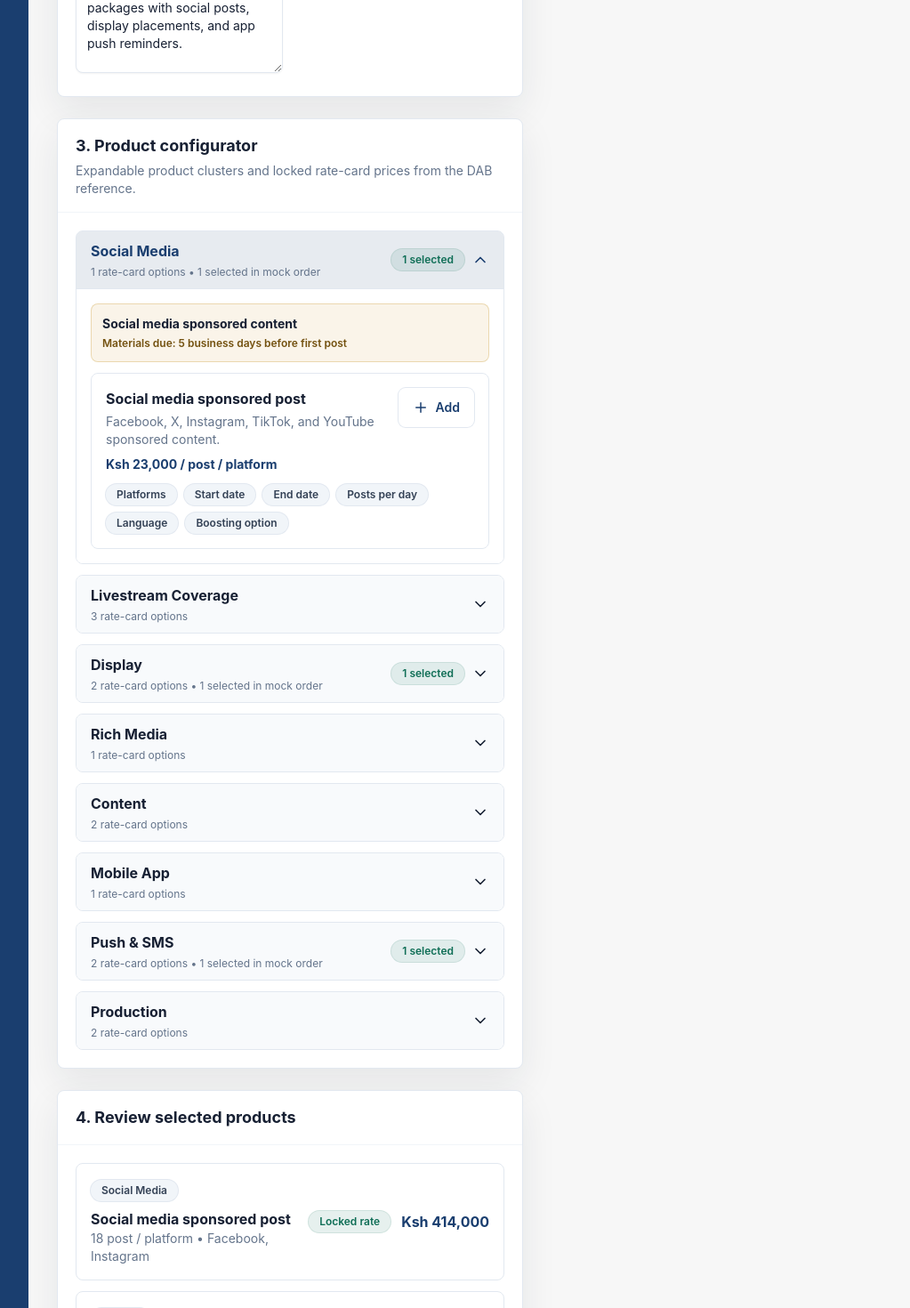
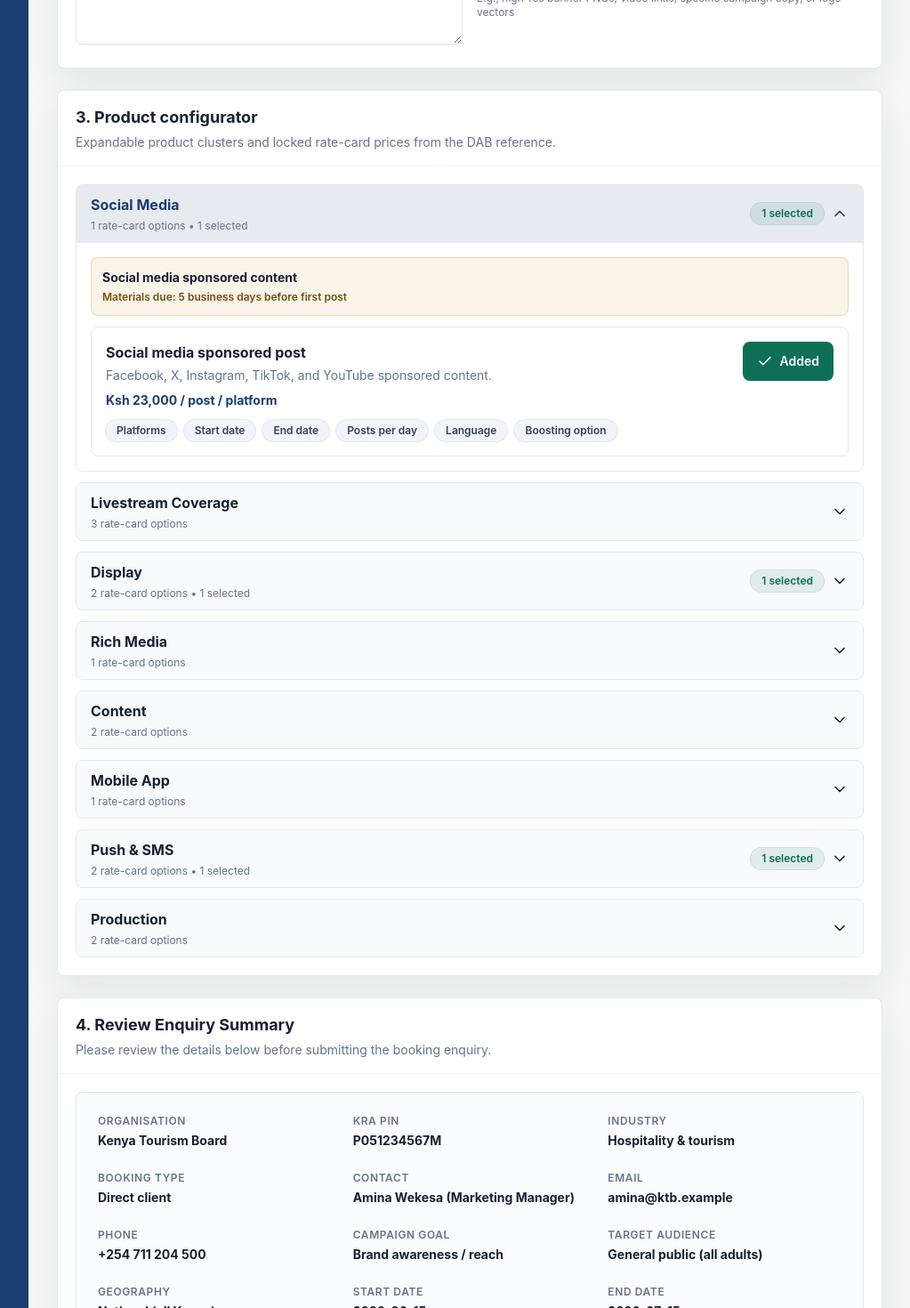
Before and after one commit to tjayearl/kbc-digital-adboard, a React (Vite) app in the folder frontend/: page /campaigns/new in a window 1280 px wide. Shown: the part 1330-2800 px from the top of the page at 89% size, without its empty margins (256-1279 px from the left). Built offline with nearby package versions, Linux system fonts and the light colour scheme.

Commit message:
fixed new campaign page

```diff
--- a/frontend/src/pages/campaigns/CampaignWizard.tsx
+++ b/frontend/src/pages/campaigns/CampaignWizard.tsx
@@ -1,20 +1,65 @@
 import clsx from 'clsx';
-import { Check, ChevronDown, FileText, Plus, Send } from 'lucide-react';
+import { Check, ChevronDown, FileText, Plus, Send, Trash2 } from 'lucide-react';
 import { useMemo, useState } from 'react';
 import { Badge } from '../../components/ui/Badge';
 import { Button } from '../../components/ui/Button';
 import { Card, CardBody, CardHeader } from '../../components/ui/Card';
 import { InputField, SelectField, TextareaField } from '../../components/ui/Field';
-import { campaigns, campaignTotals, lineTotal, materialSpecs, money, productCatalog, workflowStages, type ProductCategory } from '../../data/mockData';
+import { campaigns, campaignTotals, lineTotal, materialSpecs, money, productCatalog, workflowStages, type ProductCategory, type ProductLine, type ProductCatalogItem } from '../../data/mockData';
 
 const enquirySteps = ['Client details', 'Campaign brief', 'Products', 'Review', 'Order sheet'];
 const draft = campaigns[0];
-const totals = campaignTotals(draft);
 
 const categoryOrder: ProductCategory[] = ['Social Media', 'Livestream Coverage', 'Display', 'Rich Media', 'Content', 'Mobile App', 'Push & SMS', 'Production'];
 
 export function CampaignWizard() {
-  const [openCategory, setOpenCategory] = useState<ProductCategory>('Social Media');
+  const [openCategory, setOpenCategory] = useState<ProductCategory | null>('Social Media');
+  const [selectedProducts, setSelectedProducts] = useState<ProductLine[]>(draft.products);
+
+  const [organisation, setOrganisation] = useState('Kenya Tourism Board');
+  const [kraPin, setKraPin] = useState('P051234567M');
+  const [industry, setIndustry] = useState('Hospitality & tourism');
+  const [bookingType, setBookingType] = useState('Direct client');
+  const [contactName, setContactName] = useState('Amina Wekesa');
+  const [contactJobTitle, setContactJobTitle] = useState('Marketing Manager');
+  const [email, setEmail] = useState('amina@ktb.example');
+  const [phone, setPhone] = useState('+254 711 204 500');
+  const [billingAddress, setBillingAddress] = useState('P.O. Box 1234-00100, Nairobi');
+
+  const [campaignGoal, setCampaignGoal] = useState('Brand awareness / reach');
+  const [targetAudience, setTargetAudience] = useState('General public (all adults)');
+  const [geography, setGeography] = useState('National (all Kenya)');
+  const [budgetRange, setBudgetRange] = useState('Ksh 500,000 - 1,000,000');
+  const [startDate, setStartDate] = useState('2026-06-15');
+  const [endDate, setEndDate] = useState('2026-07-15');
+  const [campaignDescription, setCampaignDescription] = useState('Promote domestic travel packages with social posts, display placements, and app push reminders.');
+  const [creativeAssets, setCreativeAssets] = useState('Banners & social images');
+
+  const totals = useMemo(() => {
+    return campaignTotals({
+      ...draft,
+      products: selectedProducts,
+    });
+  }, [selectedProducts]);
+
+  const handleToggleProduct = (item: ProductCatalogItem) => {
+    setSelectedProducts((prev) => {
+      const exists = prev.some((line) => line.name === item.name);
+      if (exists) {
+        return prev.filter((line) => line.name !== item.name);
+      } else {
+        const newLine: ProductLine = {
+          id: `p-${Date.now()}`,
+          category: item.category,
+          name: item.name,
+          unit: item.unit,
+          quantity: 1,
+          unitPrice: item.unitPrice,
+        };
+        return [...prev, newLine];
+      }
+    });
+  };
 
   const groupedProducts = useMemo(
     () =>
@@ -29,7 +74,6 @@ export function CampaignWizard() {
   );
 
   return (
-    <div className="grid gap-6 xl:grid-cols-[1fr_380px]">
     <div className="space-y-6">
       <div>
         <h2 className="text-2xl font-bold text-ink">New KBC Digital booking</h2>
@@ -55,9 +99,9 @@ export function CampaignWizard() {
           <p className="mt-1 text-sm text-slate-500">Fields align to the DAB enquiry reference.</p>
         </CardHeader>
         <CardBody className="grid gap-4 md:grid-cols-2">
-            <InputField label="Company / organisation name" defaultValue="Kenya Tourism Board" />
-            <InputField label="KRA PIN / registration no." defaultValue="P051234567M" />
-            <SelectField label="Industry / sector" defaultValue="Hospitality & tourism">
+          <InputField label="Company / organisation name" value={organisation} onChange={(e) => setOrganisation(e.target.value)} />
+          <InputField label="KRA PIN / registration no." value={kraPin} onChange={(e) => setKraPin(e.target.value)} />
+          <SelectField label="Industry / sector" value={industry} onChange={(e) => setIndustry(e.target.value)}>
             <option>Telecommunications</option>
             <option>Banking & finance</option>
             <option>Government / public sector</option>
@@ -65,17 +109,17 @@ export function CampaignWizard() {
             <option>Retail</option>
             <option>Technology</option>
           </SelectField>
-            <SelectField label="Booking type" defaultValue="Direct client">
+          <SelectField label="Booking type" value={bookingType} onChange={(e) => setBookingType(e.target.value)}>
             <option>Direct client</option>
             <option>Through advertising agency</option>
             <option>Through media buying agency</option>
             <option>Government / LPO basis</option>
           </SelectField>
-            <InputField label="Full name" defaultValue="Amina Wekesa" />
-            <InputField label="Job title" defaultValue="Marketing Manager" />
-            <InputField label="Email address" defaultValue="amina@ktb.example" />
-            <InputField label="Phone / WhatsApp" defaultValue="+254 711 204 500" />
-            <InputField label="Billing address / P.O. Box" className="md:col-span-2" defaultValue="P.O. Box 1234-00100, Nairobi" />
+          <InputField label="Full name" value={contactName} onChange={(e) => setContactName(e.target.value)} />
+          <InputField label="Job title" value={contactJobTitle} onChange={(e) => setContactJobTitle(e.target.value)} />
+          <InputField label="Email address" value={email} onChange={(e) => setEmail(e.target.value)} />
+          <InputField label="Phone / WhatsApp" value={phone} onChange={(e) => setPhone(e.target.value)} />
+          <InputField label="Billing address / P.O. Box" className="md:col-span-2" value={billingAddress} onChange={(e) => setBillingAddress(e.target.value)} />
         </CardBody>
       </Card>
 
@@ -85,7 +129,7 @@ export function CampaignWizard() {
           <p className="mt-1 text-sm text-slate-500">Plain-language inputs for sales teams and client approvals.</p>
         </CardHeader>
         <CardBody className="grid gap-4 md:grid-cols-2">
-            <SelectField label="Primary campaign goal" defaultValue="Brand awareness / reach">
+          <SelectField label="Primary campaign goal" value={campaignGoal} onChange={(e) => setCampaignGoal(e.target.value)}>
             <option>Brand awareness / reach</option>
             <option>Product or service launch</option>
             <option>Lead generation</option>
@@ -94,7 +138,7 @@ export function CampaignWizard() {
             <option>Corporate reputation / PR</option>
             <option>Political campaign</option>
           </SelectField>
-            <SelectField label="Primary audience" defaultValue="General public (all adults)">
+          <SelectField label="Primary audience" value={targetAudience} onChange={(e) => setTargetAudience(e.target.value)}>
             <option>General public (all adults)</option>
             <option>Youth (18-34)</option>
             <option>Adults 35-54</option>
@@ -102,7 +146,7 @@ export function CampaignWizard() {
             <option>Business decision-makers</option>
             <option>Parents / families</option>
           </SelectField>
-            <SelectField label="Geographic focus" defaultValue="National (all Kenya)">
+          <SelectField label="Geographic focus" value={geography} onChange={(e) => setGeography(e.target.value)}>
             <option>National (all Kenya)</option>
             <option>Nairobi & Central</option>
             <option>Coast region</option>
@@ -110,7 +154,7 @@ export function CampaignWizard() {
             <option>Rift Valley</option>
             <option>Multiple regions</option>
           </SelectField>
-            <SelectField label="Estimated budget" defaultValue="Ksh 500,000 - 1,000,000">
+          <SelectField label="Estimated budget" value={budgetRange} onChange={(e) => setBudgetRange(e.target.value)}>
             <option>Under Ksh 50,000</option>
             <option>Ksh 50,000 - 150,000</option>
             <option>Ksh 150,000 - 500,000</option>
@@ -118,9 +162,10 @@ export function CampaignWizard() {
             <option>Over Ksh 1,000,000</option>
             <option>Flexible / open to recommendation</option>
           </SelectField>
-            <InputField label="Preferred start date" type="date" defaultValue="2026-06-15" />
-            <InputField label="Preferred end date" type="date" defaultValue="2026-07-15" />
-            <TextareaField label="Campaign description" className="md:col-span-2" defaultValue="Promote domestic travel packages with social posts, display placements, and app push reminders." />
+          <InputField label="Preferred start date" type="date" value={startDate} onChange={(e) => setStartDate(e.target.value)} />
+          <InputField label="Preferred end date" type="date" value={endDate} onChange={(e) => setEndDate(e.target.value)} />
+          <TextareaField label="Campaign description" className="md:col-span-2" value={campaignDescription} onChange={(e) => setCampaignDescription(e.target.value)} />
+          <InputField label="Creative assets / specifications" className="md:col-span-2" value={creativeAssets} onChange={(e) => setCreativeAssets(e.target.value)} hint="E.g., high-res banner PNGs, video links, specific campaign copy, or logo vectors" />
         </CardBody>
       </Card>
 
@@ -132,17 +177,17 @@ export function CampaignWizard() {
         <CardBody className="space-y-3">
           {groupedProducts.map((group) => {
             const isOpen = openCategory === group.category;
-              const selectedCount = draft.products.filter((line) => line.category === group.category).length;
+            const selectedCount = selectedProducts.filter((line) => line.category === group.category).length;
             return (
               <section key={group.category} className="overflow-hidden rounded-lg border border-slate-200">
                 <button
                   type="button"
                   className={clsx('flex min-h-16 w-full items-center justify-between gap-4 px-4 text-left transition', isOpen ? 'bg-navy/10 text-navy' : 'bg-slate-50 text-ink hover:bg-slate-100')}
-                    onClick={() => setOpenCategory(group.category)}
+                  onClick={() => setOpenCategory(isOpen ? null : group.category)}
                 >
                   <div>
                     <p className="font-bold">{group.category}</p>
-                      <p className="mt-1 text-xs text-slate-500">{group.products.length} rate-card options {selectedCount ? `• ${selectedCount} selected in mock order` : ''}</p>
+                    <p className="mt-1 text-xs text-slate-500">{group.products.length} rate-card options {selectedCount ? `• ${selectedCount} selected` : ''}</p>
                   </div>
                   <div className="flex items-center gap-2">
                     {selectedCount ? <Badge tone="teal">{selectedCount} selected</Badge> : null}
@@ -157,7 +202,9 @@ export function CampaignWizard() {
                         <p className="mt-1 text-xs font-semibold text-[#73510f]">Materials due: {group.spec.deadline}</p>
                       </div>
                     ) : null}
-                      {group.products.map((item) => (
+                    {group.products.map((item) => {
+                      const isSelected = selectedProducts.some((line) => line.name === item.name);
+                      return (
                         <article key={item.id} className="rounded-lg border border-slate-200 p-4">
                           <div className="flex flex-col gap-3 sm:flex-row sm:items-start sm:justify-between">
                             <div>
@@ -165,9 +212,22 @@ export function CampaignWizard() {
                               <p className="mt-1 text-sm text-slate-500">{item.description}</p>
                               <p className="mt-2 text-sm font-bold text-navy">{money.format(item.unitPrice)} / {item.unit}</p>
                             </div>
-                            <Button variant="secondary" className="shrink-0">
+                            <Button
+                              variant={isSelected ? 'primary' : 'secondary'}
+                              className={clsx('shrink-0', isSelected && 'bg-teal text-white border-teal hover:bg-teal-dark')}
+                              onClick={() => handleToggleProduct(item)}
+                            >
+                              {isSelected ? (
+                                <>
+                                  <Check size={18} />
+                                  Added
+                                </>
+                              ) : (
+                                <>
                                   <Plus size={18} />
                                   Add
+                                </>
+                              )}
                             </Button>
                           </div>
                           <div className="mt-3 flex flex-wrap gap-2">
@@ -176,7 +236,8 @@ export function CampaignWizard() {
                             ))}
                           </div>
                         </article>
-                      ))}
+                      );
+                    })}
                   </div>
                 ) : null}
               </section>
@@ -187,20 +248,115 @@ export function CampaignWizard() {
 
       <Card>
         <CardHeader>
-            <h3 className="text-lg font-bold text-ink">4. Review selected products</h3>
+          <h3 className="text-lg font-bold text-ink">4. Review Enquiry Summary</h3>
+          <p className="mt-1 text-sm text-slate-500">Please review the details below before submitting the booking enquiry.</p>
         </CardHeader>
-          <CardBody className="space-y-3">
-            {draft.products.map((line) => (
-              <div key={line.id} className="grid gap-3 rounded-lg border border-slate-200 p-4 md:grid-cols-[1fr_auto_auto] md:items-center">
+        <CardBody className="space-y-6">
+          <div className="grid gap-6 rounded-lg border border-slate-200 bg-slate-50/50 p-6 md:grid-cols-2 lg:grid-cols-3">
+            <div>
+              <p className="text-xs font-semibold uppercase tracking-wider text-slate-500">Organisation</p>
+              <p className="mt-1 text-sm font-bold text-ink">{organisation || '—'}</p>
+            </div>
+            <div>
+              <p className="text-xs font-semibold uppercase tracking-wider text-slate-500">KRA PIN</p>
+              <p className="mt-1 text-sm font-bold text-ink">{kraPin || '—'}</p>
+            </div>
+            <div>
+              <p className="text-xs font-semibold uppercase tracking-wider text-slate-500">Industry</p>
+              <p className="mt-1 text-sm font-bold text-ink">{industry || '—'}</p>
+            </div>
+            <div>
+              <p className="text-xs font-semibold uppercase tracking-wider text-slate-500">Booking type</p>
+              <p className="mt-1 text-sm font-bold text-ink">{bookingType || '—'}</p>
+            </div>
+            <div>
+              <p className="text-xs font-semibold uppercase tracking-wider text-slate-500">Contact</p>
+              <p className="mt-1 text-sm font-bold text-ink">{contactName ? `${contactName} (${contactJobTitle})` : '—'}</p>
+            </div>
+            <div>
+              <p className="text-xs font-semibold uppercase tracking-wider text-slate-500">Email</p>
+              <p className="mt-1 text-sm font-bold text-ink">{email || '—'}</p>
+            </div>
+            <div>
+              <p className="text-xs font-semibold uppercase tracking-wider text-slate-500">Phone</p>
+              <p className="mt-1 text-sm font-bold text-ink">{phone || '—'}</p>
+            </div>
+            <div>
+              <p className="text-xs font-semibold uppercase tracking-wider text-slate-500">Campaign goal</p>
+              <p className="mt-1 text-sm font-bold text-ink">{campaignGoal || '—'}</p>
+            </div>
+            <div>
+              <p className="text-xs font-semibold uppercase tracking-wider text-slate-500">Target audience</p>
+              <p className="mt-1 text-sm font-bold text-ink">{targetAudience || '—'}</p>
+            </div>
+            <div>
+              <p className="text-xs font-semibold uppercase tracking-wider text-slate-500">Geography</p>
+              <p className="mt-1 text-sm font-bold text-ink">{geography || '—'}</p>
+            </div>
+            <div>
+              <p className="text-xs font-semibold uppercase tracking-wider text-slate-500">Start date</p>
+              <p className="mt-1 text-sm font-bold text-ink">{startDate || '—'}</p>
+            </div>
+            <div>
+              <p className="text-xs font-semibold uppercase tracking-wider text-slate-500">End date</p>
+              <p className="mt-1 text-sm font-bold text-ink">{endDate || '—'}</p>
+            </div>
+            <div>
+              <p className="text-xs font-semibold uppercase tracking-wider text-slate-500">Budget range</p>
+              <p className="mt-1 text-sm font-bold text-ink">{budgetRange || '—'}</p>
+            </div>
+            <div className="md:col-span-2 lg:col-span-3">
+              <p className="text-xs font-semibold uppercase tracking-wider text-slate-500">Creative assets</p>
+              <p className="mt-1 text-sm font-bold text-ink">{creativeAssets || '—'}</p>
+            </div>
+          </div>
+
+          <div className="space-y-3">
+            <p className="text-sm font-semibold text-slate-700 uppercase tracking-wider">Selected products</p>
+            {selectedProducts.length === 0 ? (
+              <p className="text-sm text-slate-500 py-4 text-center bg-slate-50 rounded-lg border border-dashed border-slate-200">
+                No products selected. Please add products using the Product Configurator (Section 3).
+              </p>
+            ) : (
+              selectedProducts.map((line) => (
+                <div key={line.id} className="grid gap-3 rounded-lg border border-slate-200 p-4 md:grid-cols-[1fr_auto_auto_auto] md:items-center">
                   <div>
                     <Badge tone="neutral">{line.category}</Badge>
                     <p className="mt-2 font-bold text-ink">{line.name}</p>
-                  <p className="text-sm text-slate-500">{line.quantity.toLocaleString()} {line.unit}{line.platform ? ` • ${line.platform}` : ''}</p>
+                    <p className="text-sm text-slate-500">{line.platform ? `Platform: ${line.platform}` : ''}</p>
+                  </div>
+                  <div className="flex items-center gap-2">
+                    <span className="text-sm text-slate-500">Qty:</span>
+                    <input
+                      type="number"
+                      min="1"
+                      value={line.quantity}
+                      onChange={(e) => {
+                        const val = parseInt(e.target.value) || 1;
+                        setSelectedProducts((prev) =>
+                          prev.map((p) => (p.id === line.id ? { ...p, quantity: val } : p))
+                        );
+                      }}
+                      className="w-20 rounded-lg border border-slate-200 px-2 py-1 text-sm font-semibold text-ink focus:border-gold focus:ring-gold"
+                    />
+                    <span className="text-sm text-slate-500">{line.unit}</span>
                   </div>
                   <Badge tone="teal">Locked rate</Badge>
-                <p className="font-bold text-navy md:text-right">{money.format(lineTotal(line))}</p>
+                  <div className="flex items-center gap-4">
+                    <p className="font-bold text-navy md:text-right min-w-[100px]">{money.format(lineTotal(line))}</p>
+                    <button
+                      type="button"
+                      onClick={() => setSelectedProducts((prev) => prev.filter((p) => p.id !== line.id))}
+                      className="text-red-500 hover:text-red-700 text-sm font-semibold transition"
+                      title="Remove product"
+                    >
+                      <Trash2 size={18} />
+                    </button>
                   </div>
-            ))}
+                </div>
+              ))
+            )}
+          </div>
         </CardBody>
       </Card>
 
@@ -228,9 +384,8 @@ export function CampaignWizard() {
           </div>
         </CardBody>
       </Card>
-      </div>
 
-      <aside className="space-y-5 xl:sticky xl:top-24 xl:self-start">
+      <div className="grid gap-6 md:grid-cols-2">
         <Card>
           <CardHeader>
             <div className="flex items-center gap-2">
@@ -269,7 +424,7 @@ export function CampaignWizard() {
             ))}
           </CardBody>
         </Card>
-      </aside>
+      </div>
     </div>
   );
 }
```
Lines whose indentation alone changed are shown as unchanged.
